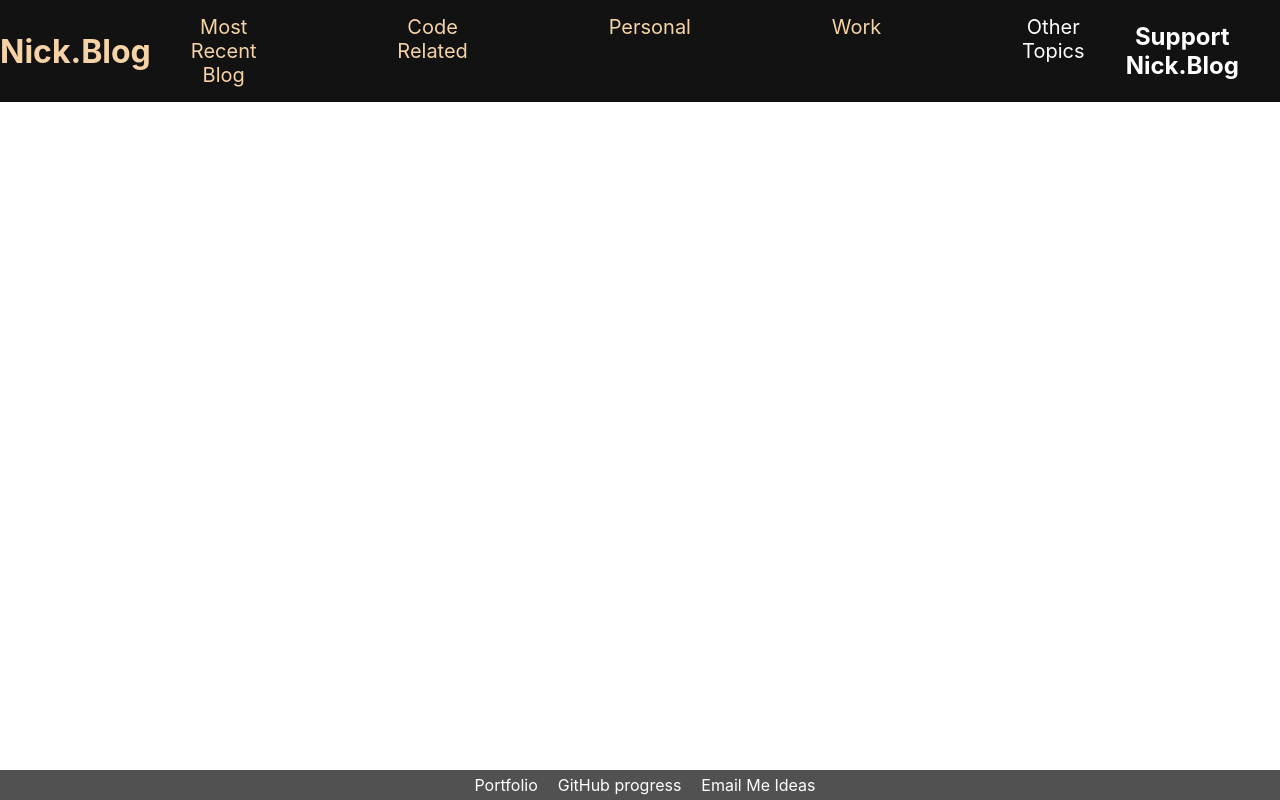
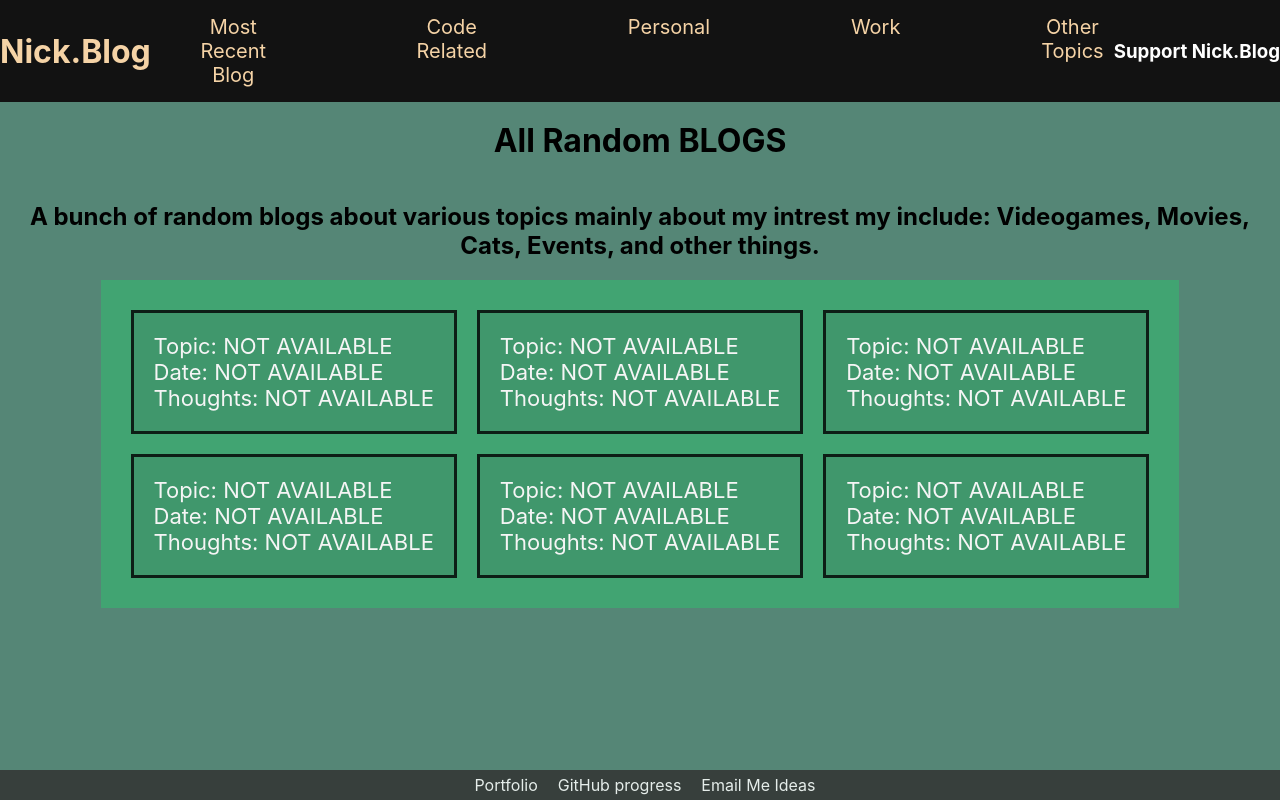
Before and after one commit to CoderNamedNick/Blog, a React (Create React App) app: page /RandomBlogs in a window 1280 px wide. Built offline with nearby package versions, Linux system fonts and the light colour scheme.

Commit message:
made all random blogs

```diff
--- /dev/null
+++ b/src/AllRandomBlogs.js
@@ -0,0 +1,65 @@
+import React from "react";
+import { Link } from "react-router-dom";
+
+const ALLRandomBlogs = () => {
+  return(
+    <div className="All-Random-Main-div">
+      <br></br>
+      <br></br>
+      <br></br>
+      <br></br>
+      <br></br>
+      <h1>All Random BLOGS</h1>
+      <h2>
+        A bunch of random blogs about various topics mainly about my intrest my include: Videogames, Movies, Cats,
+        Events, and other things.
+      </h2>
+      <div className="Random-Blogs-Grid-Container">
+          <div className="Random-Grid-Items">
+            Topic: NOT AVAILABLE
+            <br></br>
+            Date: NOT AVAILABLE
+            <br></br>
+            Thoughts: NOT AVAILABLE
+          </div>
+          <div className="Random-Grid-Items">
+            Topic: NOT AVAILABLE
+            <br></br>
+            Date: NOT AVAILABLE
+            <br></br>
+            Thoughts: NOT AVAILABLE
+          </div>
+          <div className="Random-Grid-Items">
+            Topic: NOT AVAILABLE
+            <br></br>
+            Date: NOT AVAILABLE
+            <br></br>
+            Thoughts: NOT AVAILABLE
+          </div>
+          <div className="Random-Grid-Items">
+            Topic: NOT AVAILABLE
+            <br></br>
+            Date: NOT AVAILABLE
+            <br></br>
+            Thoughts: NOT AVAILABLE
+          </div>
+          <div className="Random-Grid-Items">
+            Topic: NOT AVAILABLE
+            <br></br>
+            Date: NOT AVAILABLE
+            <br></br>
+            Thoughts: NOT AVAILABLE
+          </div>
+          <div className="Random-Grid-Items">
+            Topic: NOT AVAILABLE
+            <br></br>
+            Date: NOT AVAILABLE
+            <br></br>
+            Thoughts: NOT AVAILABLE
+          </div>
+        </div>
+    </div>
+  )
+}
+
+export default ALLRandomBlogs
--- a/src/App.js
+++ b/src/App.js
@@ -6,6 +6,7 @@ import ALLCodingBlogs from './AllCodingBlogs';
 import ALLRecentBlogs from './AllRecentBlogs';
 import ALLPersonalBlogs from './AllPersonalBlogs';
 import ALLWorkBlogs from './AllWorkBlogs';
+import ALLRandomBlogs from './AllRandomBlogs';
 import Cb1 from './CodingBlogs/Cb1';
 
 function App() {
@@ -20,6 +21,7 @@ function App() {
             <Route path='/RecentBlogs' element={<ALLRecentBlogs />} />
             <Route path='/PersonalBlogs' element={<ALLPersonalBlogs />} />
             <Route path='/WorkBlogs' element={<ALLWorkBlogs />} />
+            <Route path='/RandomBlogs' element={<ALLRandomBlogs />} />
             <Route path='/AllCoding/CB1' element={<Cb1 />} />
           </Routes>
         </div>
--- a/src/Header.js
+++ b/src/Header.js
@@ -15,10 +15,10 @@ const Header = () => {
             <Link to="/AllCoding"><li>Code Related</li></Link>
             <Link to="/PersonalBlogs"><li>Personal</li></Link>
             <Link to="/WorkBlogs"><li>Work</li></Link>
-            <li>Other Topics</li>
+            <Link to='/RandomBlogs'><li>Other Topics</li></Link>
           </ul>
         </div>
-        <h2>Support Nick.Blog</h2>
+        <h3>Support Nick.Blog</h3>
       </div>
     </div>
   );
--- a/src/HomePage.js
+++ b/src/HomePage.js
@@ -201,7 +201,7 @@ const HomePage = () => {
         <br></br>
         <div>
           <h1>Random Topics</h1>
-          <h3>See All Random Blogs</h3>
+          <Link to="/RandomBlogs"><h3>See All Random Blogs</h3></Link>
         </div>
         <h3>Most Recent</h3>
         <div className="Random-Blogs-Grid-Container">
--- a/src/index.css
+++ b/src/index.css
@@ -38,6 +38,7 @@ code {
   flex-direction: row;
   background-color: rgb(18, 18, 18);
   align-items: center;
+  padding-right: 10px;
 }
 li:hover{
   cursor: pointer;
@@ -58,7 +59,7 @@ li:hover{
 }
 @media only screen and (max-width: 650px) {
   h1,
-  h2 {
+  h3 {
     display: none; /* Hide h1 and h3 at 500px or less */
   }
 }
@@ -227,6 +228,15 @@ a:hover{
   color: rgb(0, 0, 0);
   background-color: #182a63;
 }
+.All-Random-Main-div{
+  display: flex;
+  flex-direction: column;
+  align-items: center;
+  width: 100%;
+  height: 100vh;
+  color: rgb(0, 0, 0);
+  background-color: #558676;
+}
 .Personal-homepage-div{
   background-color: #6d1770c2;
 }
```
